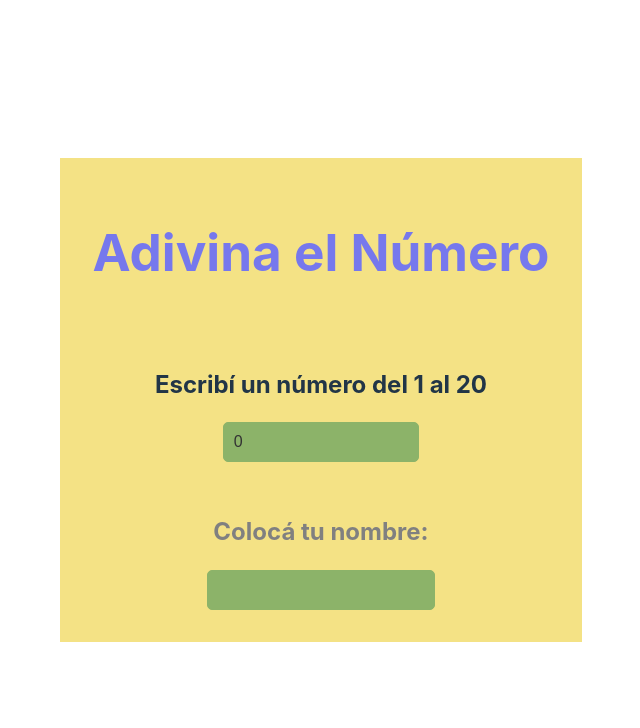
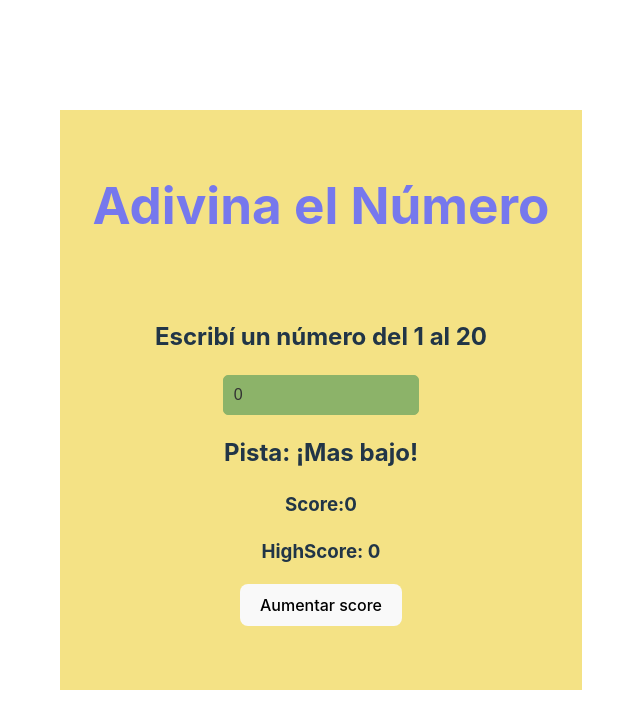
Before and after one commit to Piliansa/juegoAdivina, a React (Vite) app: page / in a window 1280 px wide. Both pictures are taken after a click on the button "PLAY". Shown: the top 728 px of the page, without its empty margins (319-959 px from the left). Built offline with nearby package versions, Linux system fonts and the light colour scheme.

Commit message:
Feat: sumando score y mejorando pistas

```diff
--- a/src/App.jsx
+++ b/src/App.jsx
@@ -2,24 +2,13 @@
 import { useState } from 'react';
 import './Global.css'
 import Jugar from './components/Jugar/Jugar';
-import InputNombre from './components/inputNombre/InputNombre';
+import Score from './components/Score/Score'
 
 
 
 function App() {
   const [ show, setShow ] = useState(false);
-  // const [ inputValue, setInputValue ] = useState('');
 
-  // const handleInputChange = (e) =>{
-  //   setInputValue(e.target.value)
-  // }
-
-  // const handleKeyDown = (e) => {
-  //   if(e.key === 'Enter') {
-  //     e.preventDefault();
-  //     setInputValue('');
-  //   }
-  // }
 
   function ponerPlay() {
     setShow(!show);
@@ -34,11 +23,9 @@ function App() {
       </button>
         {/* {show === true ?  <Comp1/> : <over/>}  */}
         <div>{ show === true && <Jugar/> }</div>
+        <Score/>
       </div>
-      <h2 className="read-the-docs">
-        Colocá tu nombre:
-      </h2>
-      <InputNombre/>
+
       </>
   )
 }
--- a/src/Global.css
+++ b/src/Global.css
@@ -8,22 +8,6 @@
 
 h1{
   color: #7678ed;
-}
-
-
-@keyframes logo-spin {
-  from {
-    transform: rotate(0deg);
-  }
-  to {
-    transform: rotate(360deg);
-  }
-}
-
-@media (prefers-reduced-motion: no-preference) {
-  a:nth-of-type(2) .logo {
-    animation: logo-spin infinite 20s linear;
-  }
 }
 
 .card {
--- a/src/components/Jugar/Jugar.jsx
+++ b/src/components/Jugar/Jugar.jsx
@@ -2,6 +2,7 @@ import { useState } from "react";
 import GameOver from "../Over/GameOver"
 import './Jugar.css';
 import Ganaste from "../Ganaste/Ganaste";
+import MostrarPista from "./MostrarPista";
 
 
 
@@ -9,6 +10,9 @@ const Jugar = () => {
     const [ intentos, setIntentos  ] = useState(10);
     const [ numElegido, setNumElegido ] = useState(0);
     const [ ganaste, setGanaste ] = useState(null);
+
+
+
     const numAAdivinar = 6;
 
 
@@ -28,9 +32,14 @@ const Jugar = () => {
 
           if(num === numAAdivinar){
               setGanaste(true)
-              console.log(numElegido);
-          } else if (num != numAAdivinar && intentos > 1) {
-              console.log("Intenta de nuevo")
+          } else if( num < 0 || num > 20){
+            alert("El numero debe estar entre 0 y 20")
+          }
+           else if (num < numAAdivinar && intentos > 1) {
+            MostrarPista(true)
+            setIntentos(intentos - 1)
+          }else if (num > numAAdivinar && intentos > 1) {
+            MostrarPista(false)
             setIntentos(intentos - 1)
           } else if (intentos === 1) {
             setGanaste(false);
@@ -44,7 +53,8 @@ const Jugar = () => {
         <h2>Escribí un número del 1 al 20</h2>
         <input className="inputStyle" type="number" value={numElegido} onChange={continuarJuego} onKeyDown={handleKeyDown}/>
         <div className={ganaste === false ? "estilo" : "noMostrar"}><GameOver /></div>
-        <div className={ganaste === true ? "estilo" : "noMostrar"}><Ganaste/></div>
+        <div className={ganaste ? "estilo" : "noMostrar"}><Ganaste/></div>
+        <MostrarPista/>
       </div >
     </div>
   )
--- /dev/null
+++ b/src/components/Jugar/MostrarPista.jsx
@@ -0,0 +1,15 @@
+
+
+
+const MostrarPista = (pista) => {
+    pista = null;
+
+
+        return (
+            <div>
+                { pista ? <h2>Pista: ¡Mas Alto!</h2> : <h2>Pista: ¡Mas bajo!</h2>  }
+            </div>
+  )
+}
+
+export default MostrarPista
--- a/src/components/Score/Score.jsx
+++ b/src/components/Score/Score.jsx
@@ -3,7 +3,7 @@ import PropTypes from 'prop-types'
 
 
 
-const Score = ({inputValue}) => {
+const Score = () => {
 const [ score, setScore ] = useState(0);
 const [ highScore, setHighScore ] = useState(0);
 
@@ -17,7 +17,6 @@ const [ highScore, setHighScore ] = useState(0);
     <comp1/>
   return (
     <div>
-      <h2>Puntos de {inputValue}</h2>
       <h3>Score:{score}</h3>
       <h3>HighScore: {highScore}</h3>
       <button onClick={sumar}>Aumentar score</button>
--- a/src/components/inputNombre/InputNombre.jsx
+++ /dev/null
@@ -1,28 +0,0 @@
-
-
-
-const InputNombre = () => {
-    // const [ inputValue, setInputValue ] = useState('');
-
-    // const handleInputChange = (e) => {
-    //     setInputValue(e.target.value);
-    // }
-
-    // const handleKeyDown = (e) => {
-    //     if(e.key === 'Enter') {
-    //         mandarNombre();
-    //       }
-    // }
-
-    // const mandarNombre = () => {
-
-    // }
-
-  return (
-    <div>
-      <input className="inputStyle" />
-    </div>
-  )
-}
-
-export default InputNombre
```
Also changed, not shown: src/components/Comp1/Comp1.jsx (+16 -15 lines).
